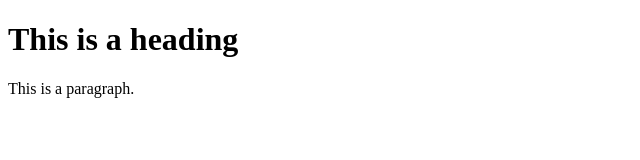
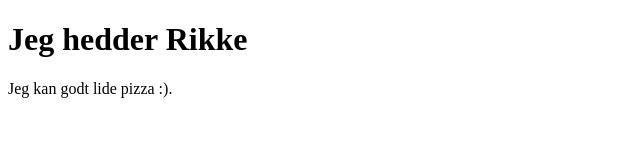
Before and after one commit to RikkeRasnaes/task, a plain HTML site: page task2020/index.html in a window 1280 px wide. Shown: the whole page, without its empty margins (0-640 px from the left). Drawn offline with Linux system fonts and the light colour scheme.

Commit message:
Ændring i tekst

```diff
--- a/task2020/index.html
+++ b/task2020/index.html
@@ -8,8 +8,8 @@
 </head>
 
 <body>
-    <h1>This is a heading</h1>
-    <p>This is a paragraph.</p>
+    <h1>Jeg hedder Rikke</h1>
+    <p>Jeg kan godt lide pizza :).</p>
 
 </body>
 
```
